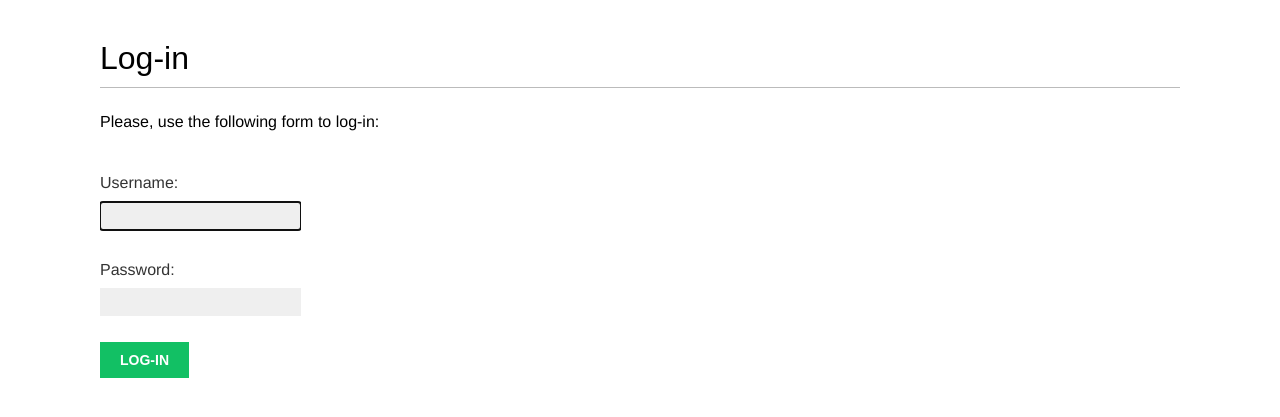
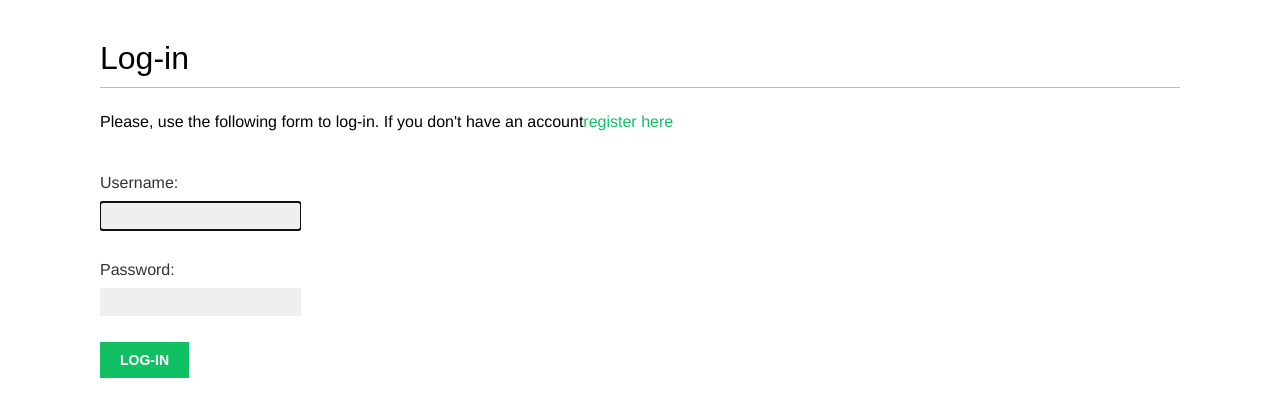
Before and after one commit to irenecoder/sharecon_social_website, a Django app: page /accounts/login/ in a window 1280 px wide. Shown: the part 47-464 px from the top of the page. Run offline with Django 4.2, Linux system fonts and the light colour scheme; some web fonts are replaced.

Commit message:
added registration url in login template

```diff
--- a/accounts/templates/accounts/register_done.html
+++ b/accounts/templates/accounts/register_done.html
@@ -1,4 +1,5 @@
-{% extends'accounts/base.html'%}
+{% extends 'accounts/base.html'%}
+
 {% block title%}Welcome{% endblock%}
 
 {% block content%}
--- a/accounts/templates/registration/login.html
+++ b/accounts/templates/registration/login.html
@@ -8,7 +8,7 @@
         Your username and password didn't match.Please try again.
     </p>
 {% else %}
-    <p>Please, use the following form to log-in:</p>
+    <p>Please, use the following form to log-in. If you don't have an account<a href="{% url 'accounts:user_registration'%}">register here</a></p>
 {% endif %}
 <div class="login-form">
 <form action="{% url 'accounts:login' %}" method="post">
```
Also changed, not shown: db.sqlite3.
